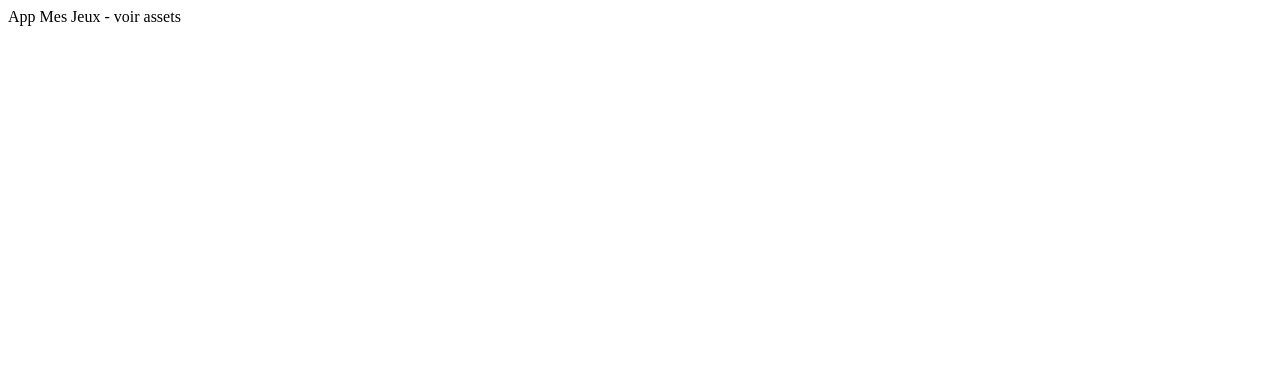
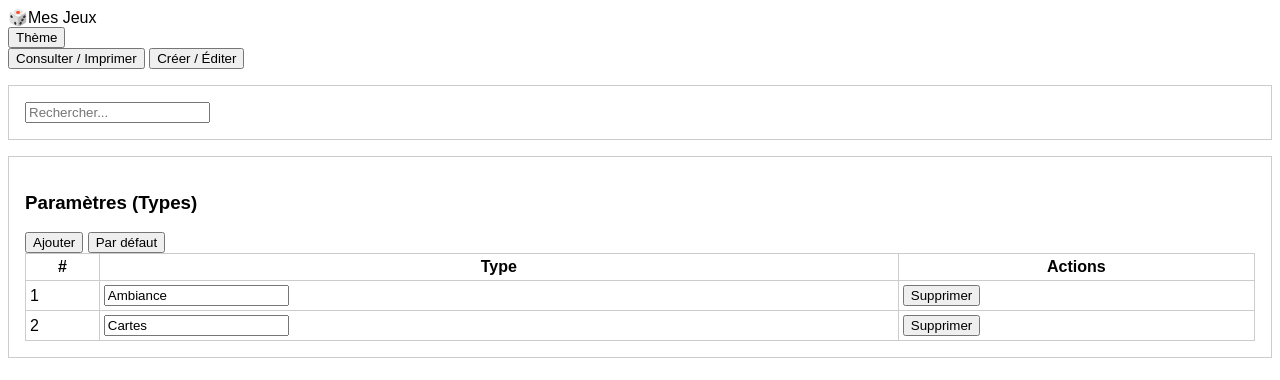
Before and after one commit to maraldisaphir/ma_ludoth-que, a website: page index.html in a window 1280 px wide. Drawn offline with Linux system fonts and the light colour scheme.

Commit message:
Add files via upload

```diff
--- a/assets/app.js
+++ b/assets/app.js
@@ -1 +1,18 @@
-console.log('App démarrée');
+
+document.querySelectorAll('.tab').forEach(btn=>{
+  btn.addEventListener('click',()=>{
+    document.querySelectorAll('.tab').forEach(b=>b.classList.remove('active'));
+    btn.classList.add('active');
+    document.querySelectorAll('.tab-panel').forEach(p=>p.hidden=(p.id!=='panel-'+btn.dataset.tab));
+  });
+});
+document.getElementById('tab-browse').click();
+const TYPES_KEY='mesjeux.types';
+function getTypes(){try{return JSON.parse(localStorage.getItem(TYPES_KEY)||'[]')}catch{return[]}}
+function setTypes(arr){localStorage.setItem(TYPES_KEY,JSON.stringify(arr));renderTypes();}
+function renderTypes(){const tbody=document.getElementById('types-tbody');tbody.innerHTML='';getTypes().forEach((t,i)=>{const tr=document.createElement('tr');tr.innerHTML=`<td>${i+1}</td><td><input value="${t}" onchange="updateType(${i},this.value)"></td><td><button onclick="delType(${i})">Supprimer</button></td>`;tbody.appendChild(tr);});}
+function updateType(i,val){const arr=getTypes();arr[i]=val;setTypes(arr);}
+function delType(i){const arr=getTypes();arr.splice(i,1);setTypes(arr);}
+document.getElementById('types-add').onclick=()=>{const arr=getTypes();arr.push('');setTypes(arr)};
+document.getElementById('types-defaults').onclick=()=>{setTypes(['Ambiance','Cartes']);};
+if(!getTypes().length)setTypes(['Ambiance','Cartes']);else renderTypes();
--- a/assets/styles.css
+++ b/assets/styles.css
@@ -1 +1,7 @@
-body{font-family:sans-serif;}
+
+body{font-family:sans-serif}
+.card{border:1px solid #ccc;margin:1em 0;padding:1em}
+.game-fields{display:grid;grid-template-columns:2fr 1fr 1fr 1fr 1fr;gap:12px}
+.form-field{display:flex;flex-direction:column}
+#types-table{width:100%;border-collapse:collapse}
+#types-table th,#types-table td{border:1px solid #ccc;padding:4px}
--- a/index.html
+++ b/index.html
@@ -1 +1,57 @@
-<!DOCTYPE html><html><head><meta charset='utf-8'><title>Mes Jeux</title></head><body>App Mes Jeux - voir assets</body></html>
+<!DOCTYPE html>
+<html lang="fr" data-theme="light">
+<head>
+  <meta charset="utf-8" />
+  <meta name="viewport" content="width=device-width, initial-scale=1" />
+  <title>Mes Jeux</title>
+  <link rel="stylesheet" href="assets/styles.css" />
+  <script defer src="assets/app.js"></script>
+</head>
+<body>
+  <header class="topbar">
+    <div class="brand"><span class="logo">🎲</span><span>Mes Jeux</span></div>
+    <div class="top-actions">
+      <button id="theme-toggle" class="btn ghost">Thème</button>
+      <nav class="tabs">
+        <button class="tab" data-tab="browse" id="tab-browse">Consulter / Imprimer</button>
+        <button class="tab" data-tab="edit" id="tab-edit">Créer / Éditer</button>
+      </nav>
+    </div>
+  </header>
+
+  <main class="container">
+    <section class="tab-panel" id="panel-browse">
+      <div class="card">
+        <input id="search" type="search" placeholder="Rechercher..." />
+        <div id="grid" class="game-grid"></div>
+      </div>
+    </section>
+
+    <section class="tab-panel" id="panel-edit" hidden>
+      <div class="card">
+        <h3>Gestion des jeux</h3>
+        <div class="game-fields">
+          <div class="form-field"><label>Nom</label><input id="jeu-nom"></div>
+          <div class="form-field"><label>Nb joueurs min</label><input id="jeu-nb-min" type="number"></div>
+          <div class="form-field"><label>Nb joueurs max</label><input id="jeu-nb-max" type="number"></div>
+          <div class="form-field"><label>Âge</label><input id="jeu-age"></div>
+          <div class="form-field"><label>Durée</label><input id="jeu-duree" type="number"></div>
+        </div>
+      </div>
+    </section>
+
+    <!-- Paramètres en bas -->
+    <div class="card" id="params-card">
+      <h3>Paramètres (Types)</h3>
+      <div class="types-actions">
+        <button id="types-add" class="btn primary">Ajouter</button>
+        <button id="types-defaults" class="btn ghost">Par défaut</button>
+      </div>
+      <table id="types-table">
+        <thead><tr><th>#</th><th>Type</th><th>Actions</th></tr></thead>
+        <tbody id="types-tbody"></tbody>
+      </table>
+    </div>
+  </main>
+</body>
+</html>
```
